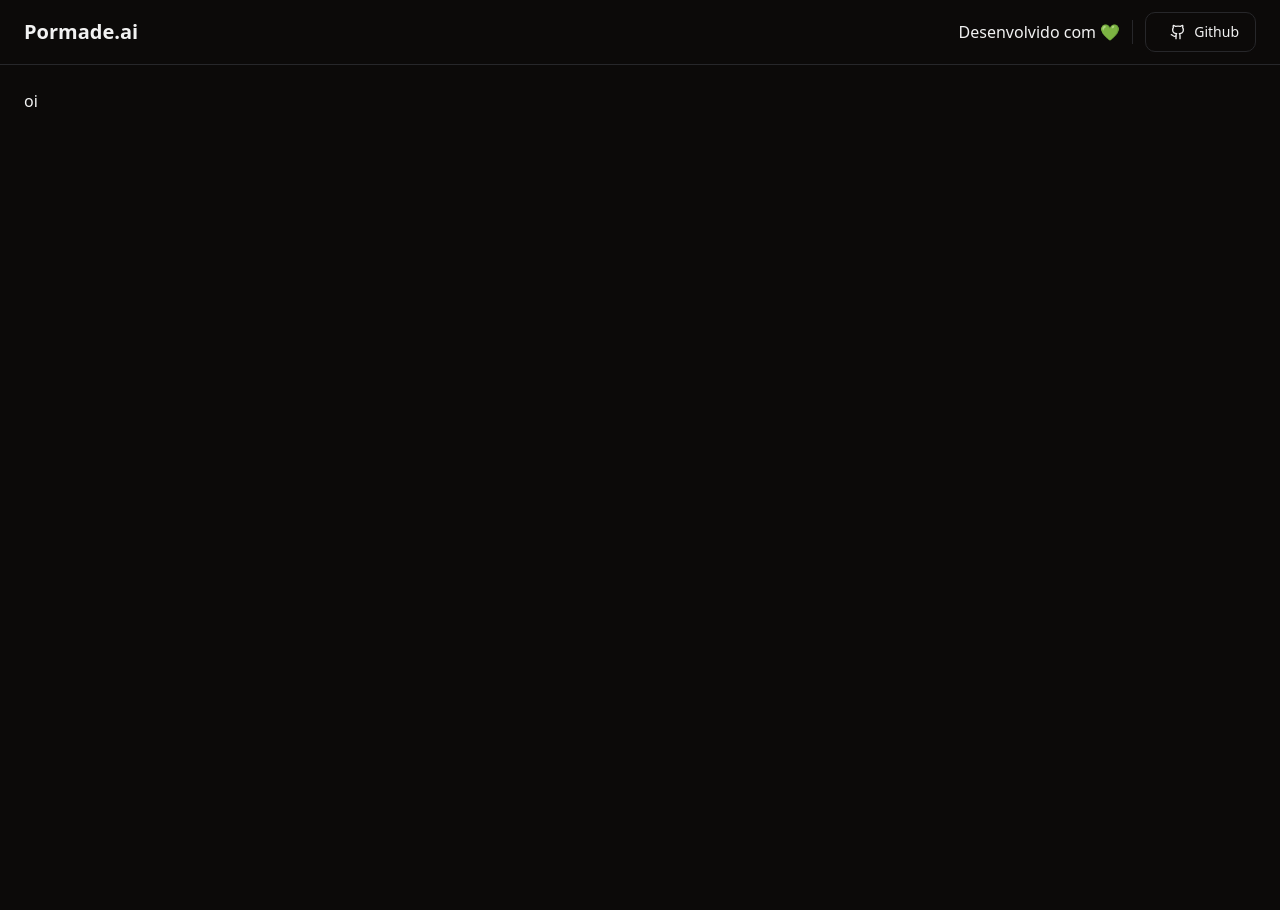
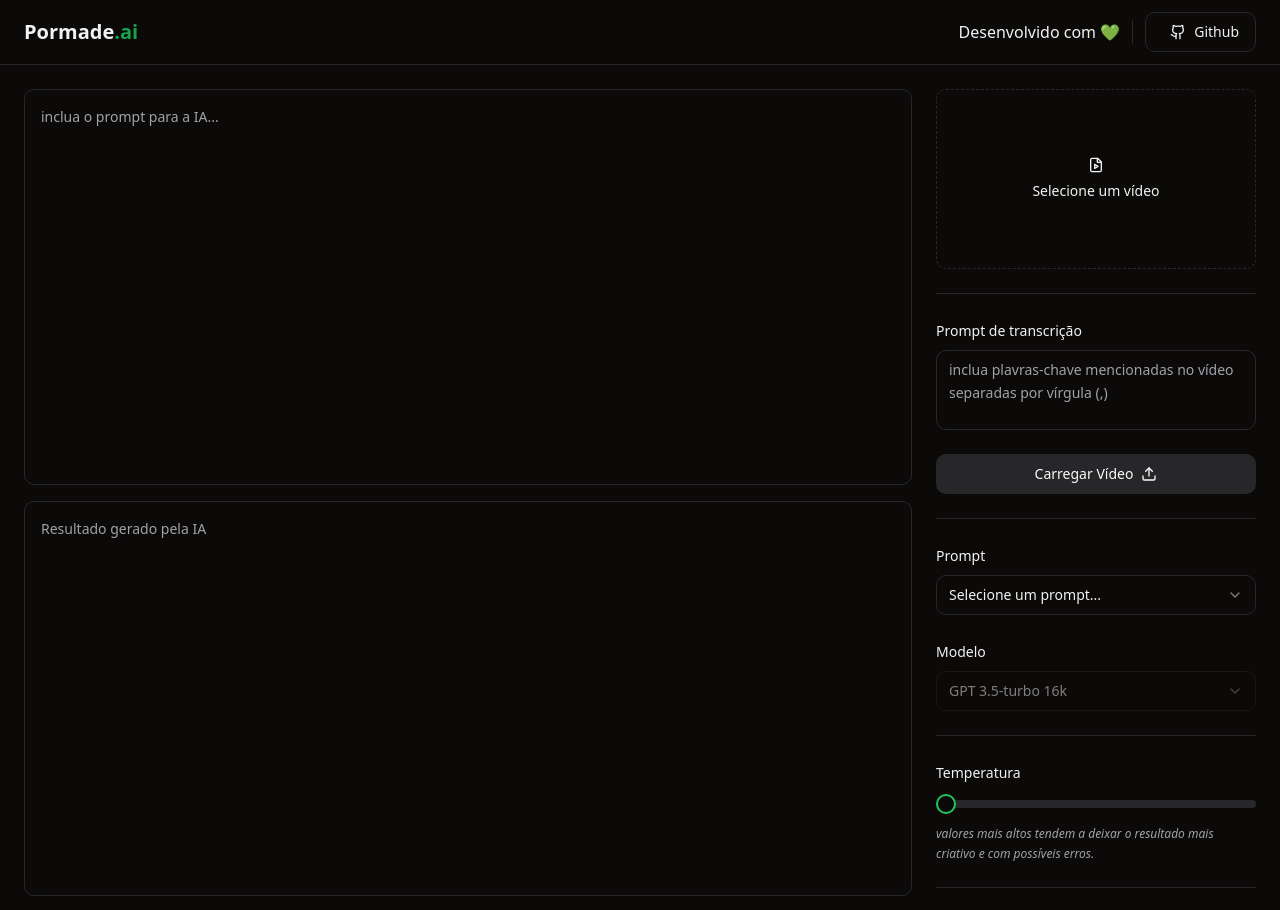
Before and after one commit to Toddynn/IA-Project, a React (Vite) app in the folder upload-IA-WEB/: page / in a window 1280 px wide. Shown: the top 910 px of the page. Before the commit the page ends 800 px from the top, so only its background shows below. Built offline with nearby package versions, Linux system fonts and the light colour scheme.

Commit message:
feat::sparkles: Create layout for application

```diff
--- a/upload-IA-WEB/src/App.tsx
+++ b/upload-IA-WEB/src/App.tsx
@@ -1,11 +1,18 @@
-import { Github } from 'lucide-react';
+import { FileVideo, Github, Upload, Wand2 } from 'lucide-react';
 import { Button } from './components/ui/button';
+import { Label } from './components/ui/label';
+import { Select, SelectContent, SelectItem, SelectTrigger, SelectValue } from './components/ui/select';
 import { Separator } from './components/ui/separator';
+import { Slider } from './components/ui/slider';
+import { Textarea } from './components/ui/textarea';
+
 function App() {
 	return (
 		<div className="flex min-h-screen flex-col">
 			<div className="flex w-full items-center justify-between border-b px-6 py-3 ">
-				<h1 className="text-xl font-bold">Pormade.ai</h1>
+				<h1 className="text-xl font-bold">
+					Pormade<span className="text-green-600">.ai</span>
+				</h1>
 				<div className="flex items-center gap-3">
 					<span>Desenvolvido com 💚</span>
 					<Separator orientation="vertical" className="h-6" />
@@ -15,7 +22,81 @@ function App() {
 					</Button>
 				</div>
 			</div>
-			<main className="flex flex-1 gap-6 p-6"> oi</main>
+			<main className="flex flex-1 gap-6 p-6">
+				<div className="flex flex-1 flex-col gap-4 ">
+					<div className="grid flex-1 grid-rows-2 gap-4">
+						<Textarea placeholder="inclua o prompt para a IA..." className="resize-none p-4 leading-relaxed" />
+						<Textarea placeholder="Resultado gerado pela IA" className="resize-none p-4 leading-relaxed" readOnly />
+					</div>
+					<span className="text-sm text-muted-foreground">
+						Lembre-se: você pode utilizar a variável <code className="text-green-500">{'{transcription}'}</code> no seu prompt para adicionar
+						o conteúdo da transcrição do vídeo selecionado
+					</span>
+				</div>
+				<aside className="w-80 space-y-6 ">
+					<form className="space-y-6 ">
+						<label
+							htmlFor="video"
+							className="flex aspect-video w-full flex-col items-center justify-center gap-2 rounded-md border border-dashed text-sm  hover:cursor-pointer hover:bg-primary/5"
+						>
+							<FileVideo className="h-4 w-4"></FileVideo>
+							Selecione um vídeo
+						</label>
+						<input type="file" id="video" accept="video/mp4" className="sr-only" />
+					</form>
+					<Separator />
+					<div className="space-y-2">
+						<Label htmlFor="transcription-prompt">Prompt de transcrição</Label>
+						<Textarea
+							id="transcription-prompt"
+							placeholder="inclua plavras-chave mencionadas no vídeo separadas por vírgula (,)"
+							className="h-20 resize-none leading-relaxed"
+						/>
+					</div>
+					<Button variant={'secondary'} className="flex w-full items-center justify-center gap-2">
+						Carregar Vídeo <Upload className="h-4 w-4 " />
+					</Button>
+					<Separator />
+					<form className="space-y-6 ">
+						<div className="space-y-2">
+							<Label>Prompt</Label>
+							<Select>
+								<SelectTrigger>
+									<SelectValue placeholder="Selecione um prompt..." />
+								</SelectTrigger>
+								<SelectContent>
+									<SelectItem value="titulo">Título do vídeo</SelectItem>
+									<SelectItem value="descricao">Descrição do vídeo</SelectItem>
+								</SelectContent>
+							</Select>
+						</div>
+						<div className="space-y-2">
+							<Label>Modelo</Label>
+							<Select disabled defaultValue="gpt3.5">
+								<SelectTrigger>
+									<SelectValue />
+								</SelectTrigger>
+								<SelectContent>
+									<SelectItem value="gpt3.5">GPT 3.5-turbo 16k</SelectItem>
+								</SelectContent>
+							</Select>
+						</div>
+						<Separator />
+						<div className="space-y-4">
+							<Label>Temperatura</Label>
+							<Slider min={0} max={1} step={0.1} />
+							<span className="block text-xs italic leading-relaxed text-muted-foreground">
+								valores mais altos tendem a deixar o resultado mais criativo e com possíveis erros.
+							</span>
+						</div>
+						<Separator />
+						<Button type="submit" className="flex w-full items-center justify-center gap-2">
+							Executar
+							<Wand2 className="h-4 w-4"></Wand2>
+						</Button>
+					</form>
+				</aside>
+			</main>
 		</div>
 	);
 }
```
